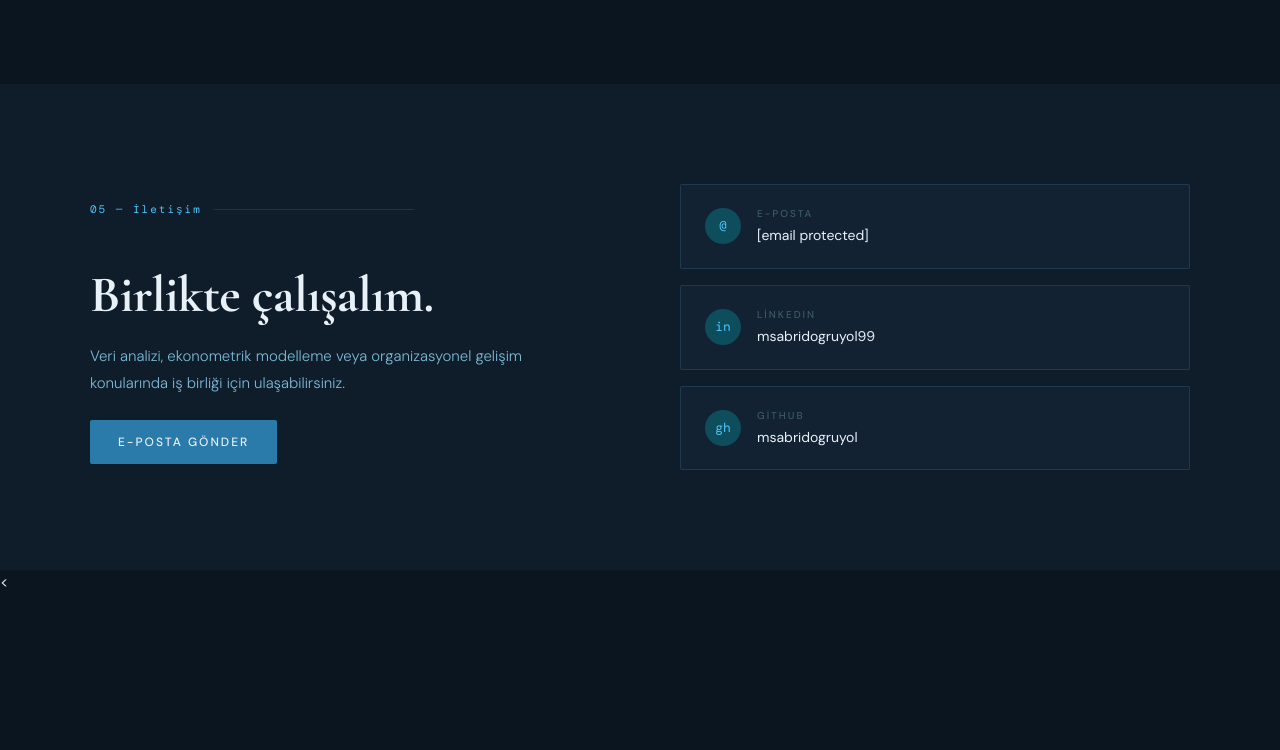
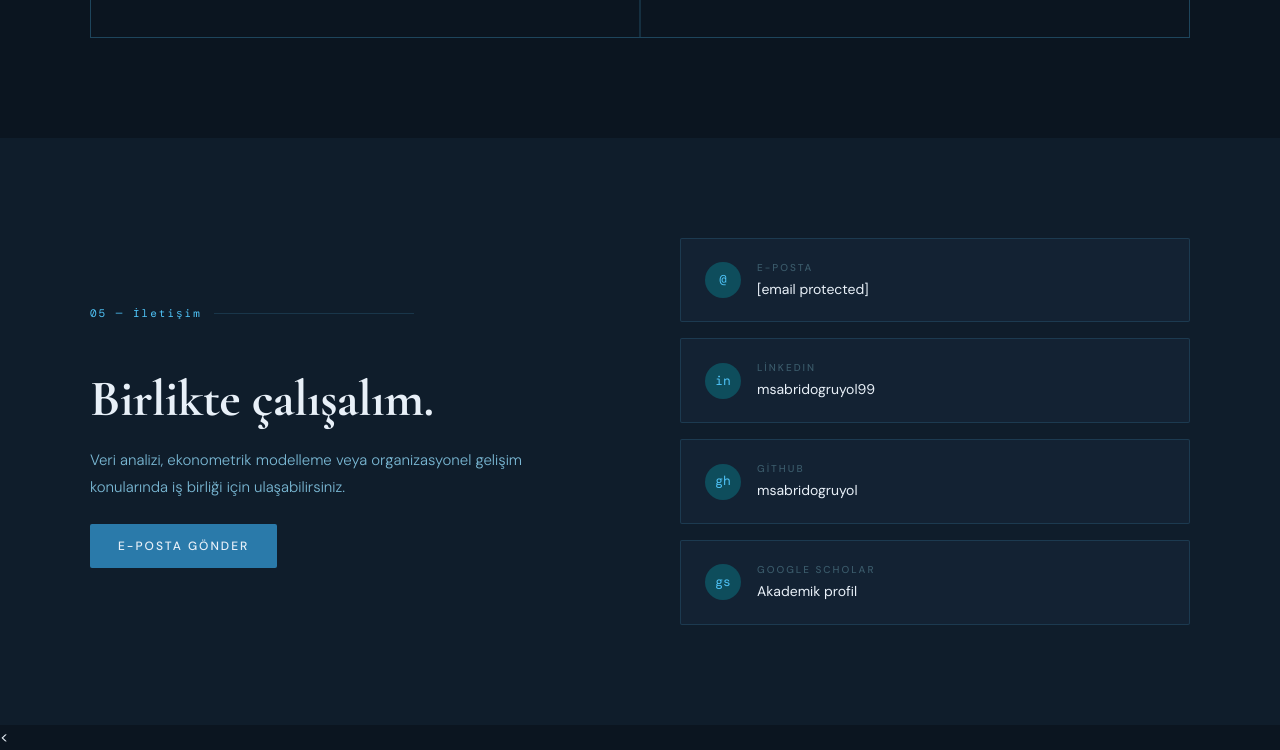
Before and after one commit to msabridogruyol/msabridogruyol.github.io, a plain HTML site: page index.html in a window 1280 px wide. Shown: the part 3601-4351 px from the top of the page. Before the commit the page ends 4197 px from the top, so only its background shows below. Drawn offline with nearby package versions, Linux system fonts and the light colour scheme.

Commit message:
Update index.html

```diff
--- a/index.html
+++ b/index.html
@@ -900,6 +900,9 @@ footer {
 <section class="pubs" id="yayinlar">
   <div class="section-inner">
     <div class="section-label">03 — Akademik Yayınlar</div>
+    <div style="margin-bottom: 28px;">
+      <a href="https://scholar.google.com/citations?user=fi-3L8cAAAAJ" target="_blank" class="btn btn-outline" style="font-size:11px; letter-spacing:2px;">Google Scholar'da Görüntüle ↗</a>
+    </div>
     <div class="pub-grid">
       <a class="pub-card" href="https://papers.ssrn.com/sol3/papers.cfm?abstract_id=5272905" target="_blank" style="text-decoration:none;">
         <div class="pub-tag">SSRN · Elsevier · 2025</div>
@@ -1011,6 +1014,13 @@ footer {
             <div class="contact-link-val">msabridogruyol</div>
           </div>
         </a>
+        <a href="https://scholar.google.com/citations?user=fi-3L8cAAAAJ" target="_blank" class="contact-link">
+          <div class="contact-link-icon">gs</div>
+          <div class="contact-link-info">
+            <div class="contact-link-label">Google Scholar</div>
+            <div class="contact-link-val">Akademik profil</div>
+          </div>
+        </a>
       </div>
     </div>
   </div>
```
